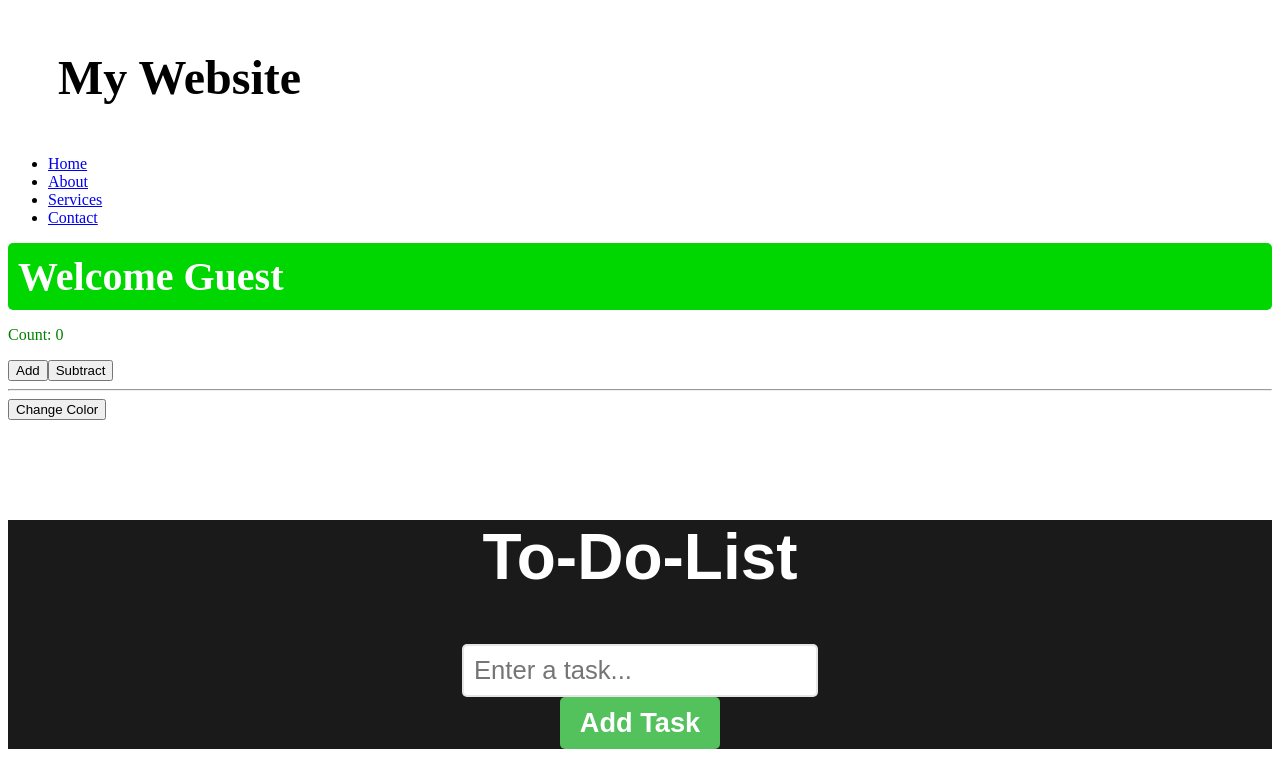
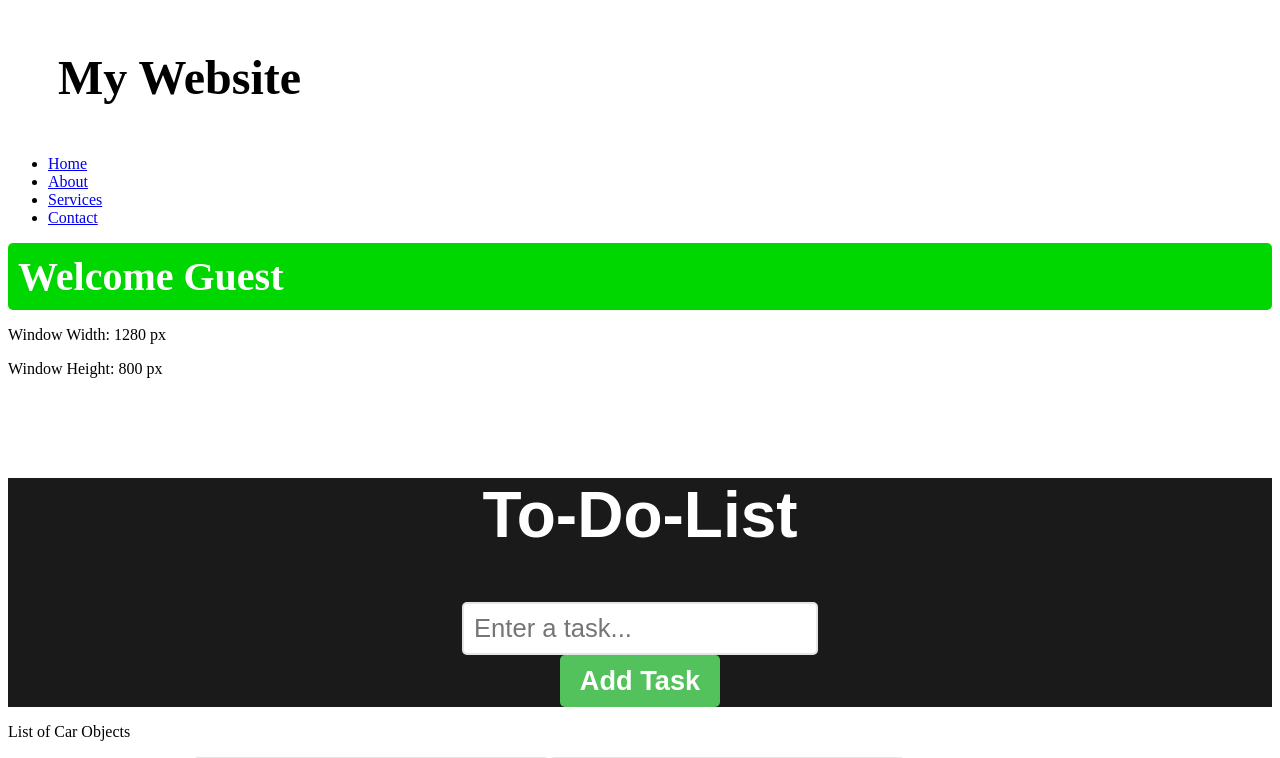
Before and after one commit to abhin/React-Projects, a React (Vite) app in the folder BroCode Learning/my-react-app/: page / in a window 1280 px wide. Shown: the top 758 px of the page. Built offline with nearby package versions, Linux system fonts and the light colour scheme.

Commit message:
UseEffect Return Statement Example

```diff
--- /dev/null
+++ b/BroCode Learning/my-react-app/src/UseEffectReturnStmtExample/UseEffectReturnStmtExample.jsx
@@ -0,0 +1,36 @@
+import { useEffect, useState } from "react";
+
+function UseEffectReturnStmtExample() {
+
+    const [width, setWidth] = useState(window.innerWidth);
+    const [height, setHeight] = useState(window.innerHeight);
+
+    const handleResize = () => {
+        setWidth(window.innerWidth);
+        setHeight(window.innerHeight);
+    }
+
+    useEffect(() => {
+        window.addEventListener("resize", handleResize);
+        console.log("Event listener Added");
+
+        return () => {
+            window.removeEventListener("resize", handleResize);
+            console.log("Event listener Removed");
+        }
+    }, []);
+
+    useEffect(()=>{
+        document.title = `Size ${width} x ${height}`;
+    }, [width, height]);
+
+
+    return(
+        <>
+            <p>Window Width: {width} px</p>
+            <p>Window Height: {height} px</p>
+        </>
+    );
+}
+
+export default UseEffectReturnStmtExample;
--- a/BroCode Learning/my-react-app/src/main.jsx
+++ b/BroCode Learning/my-react-app/src/main.jsx
@@ -17,6 +17,7 @@ import ColorPicker from './ColorPicker/ColorPicker.jsx'
 import Car from './Car/Car.jsx'
 import ToDoList from './ToDoList/ToDoList.jsx'
 import UseEffectExample from './UseEffectExample/UseEffectExample.jsx'
+import UseEffectReturnStmtExample from './UseEffectReturnStmtExample/UseEffectReturnStmtExample.jsx'
 
 createRoot(document.getElementById('root')).render(
   <StrictMode>
@@ -25,7 +26,9 @@ createRoot(document.getElementById('root')).render(
 
     <UserGreeting isLoggedIn={true} />
 
-    <UseEffectExample />
+    <UseEffectReturnStmtExample />
+
+    {/* <UseEffectExample /> */}
 
     <ToDoList />
 
```
